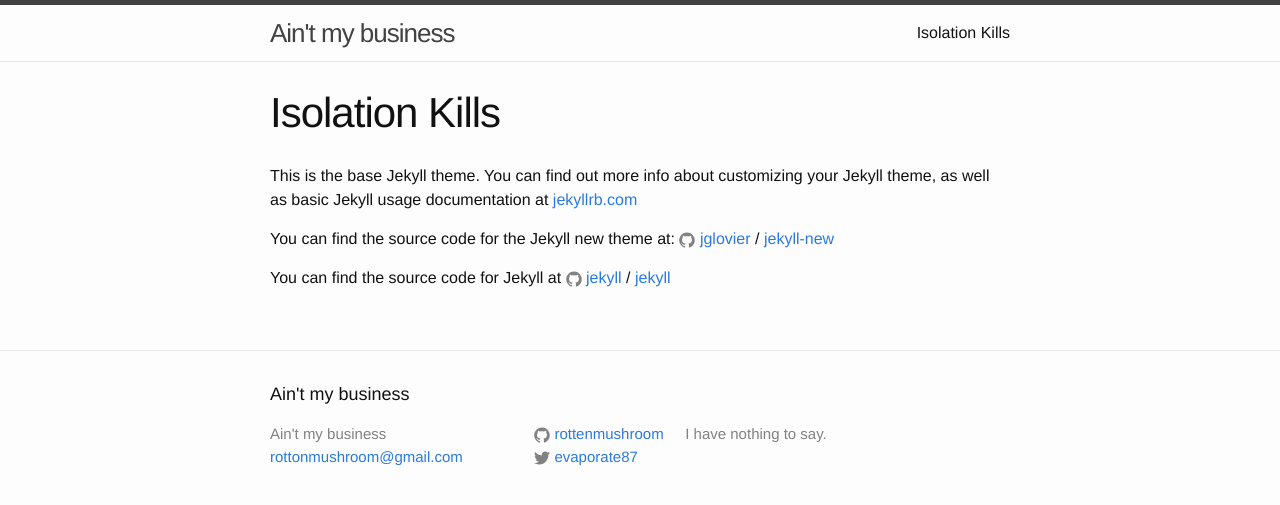
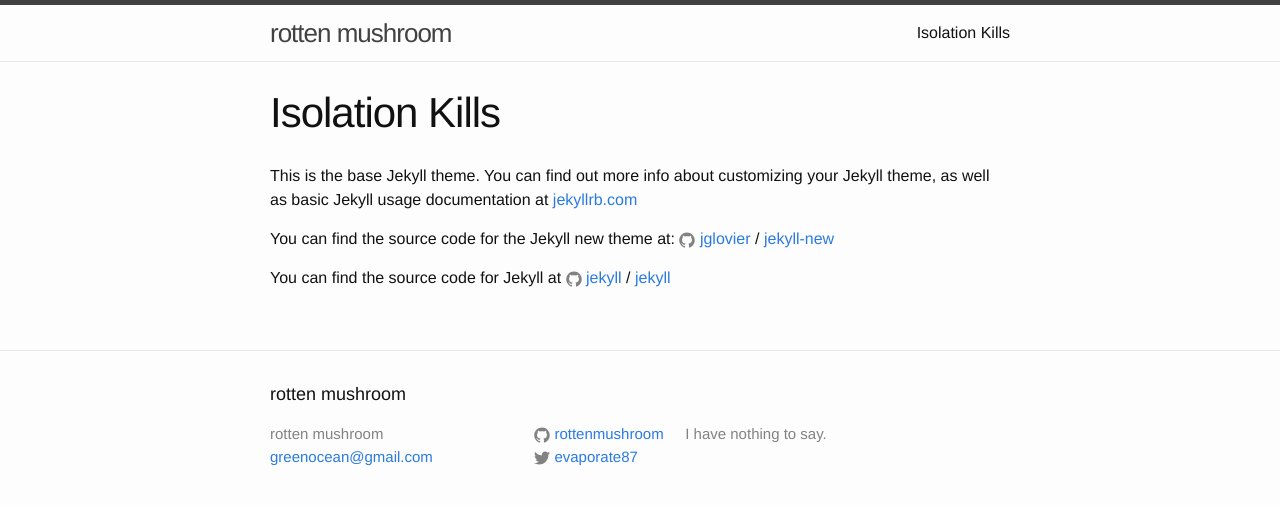
Before and after one commit to rottenmushroom/rotten-mushroom, a Jekyll site: the page built from about.md, in a window 1280 px wide. Shown: the top 505 px of the page. Built offline with Jekyll 4.4.1, drawn with Linux system fonts in a browser that asks for light colours.

Commit message:
Personal info

```diff
--- a/_config.yml
+++ b/_config.yml
@@ -6,8 +6,8 @@
 # 'jekyll serve'. If you change this file, please restart the server process.
 
 # Site settings
-title: Ain't my business
-email: rottonmushroom@gmail.com
+title: rotten mushroom
+email: greenocean@gmail.com
 description: I have nothing to say.
 baseurl: "" # the subpath of your site, e.g. /blog
 url: "https://rottenmushroom.github.io/ant/" # the base hostname & protocol for your site
```
